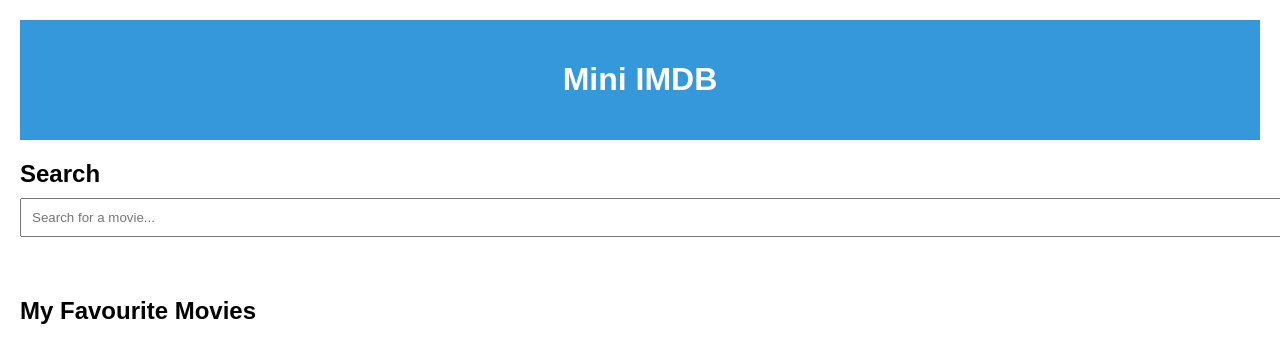
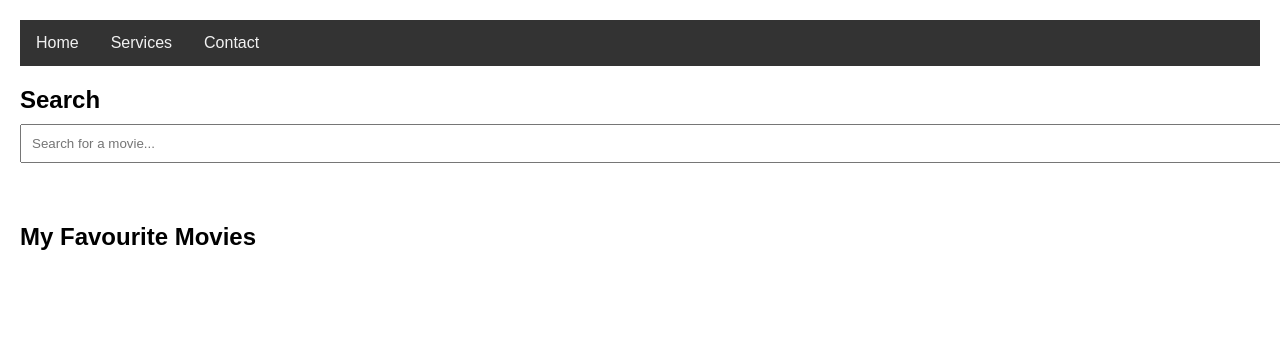
Before and after one commit to letcodewithvineet/IMDB-Clone, a plain HTML site: page index.html in a window 1280 px wide. Drawn offline with Linux system fonts and the light colour scheme.

Commit message:
Update version 1.0

```diff
--- a/index.html
+++ b/index.html
@@ -8,7 +8,11 @@
 </head>
 <body>
     <header>
-        <h1>Mini IMDB</h1>
+        <div class="navbar">
+            <a href="#home">Home</a>
+            <a href="#services">Services</a>
+            <a href="#contact">Contact</a>
+           </div>
     </header>
     <main>
         <section id="search-section">
--- a/script.js
+++ b/script.js
@@ -47,3 +47,15 @@
     const movie = document.getElementById(imdbID);
     movie.remove();
 }
+
+window.onload = function() {
+    // Get all the links in the navigation bar
+    var links = document.getElementsByClassName("navbar")[0].getElementsByTagName("a");
+
+    // Loop through all the links and select the active link based on the current URL
+    for (var i = 0; i < links.length; i++) {
+       if (window.location.href.endsWith(links[i].href)) {
+         links[i].className += " active";
+       }
+    }
+   };
--- a/styles.css
+++ b/styles.css
@@ -4,12 +4,39 @@
     padding: 20px;
 }
 
-header {
-    background-color: #3498db;
-    color: #fff;
-    padding: 20px;
+/* header {
+
+    padding: 0px;
+
+} */
+
+/* Style the navigation bar container */
+.navbar {
+    overflow: hidden;
+    background-color: #333;
+   }
+
+   /* Style the navigation bar links */
+   .navbar a {
+    float: left;
+    display: block;
+    color: #f2f2f2;
     text-align: center;
-}
+    padding: 14px 16px;
+    text-decoration: none;
+   }
+
+   /* Change color on hover */
+   .navbar a:hover {
+    background-color: #ddd;
+    color: black;
+   }
+
+   /* Add a color to the active/current link */
+   .navbar a.active {
+    background-color: #4CAF50;
+    color: white;
+   }
 
 h2 {
     margin-bottom: 10px;
```
